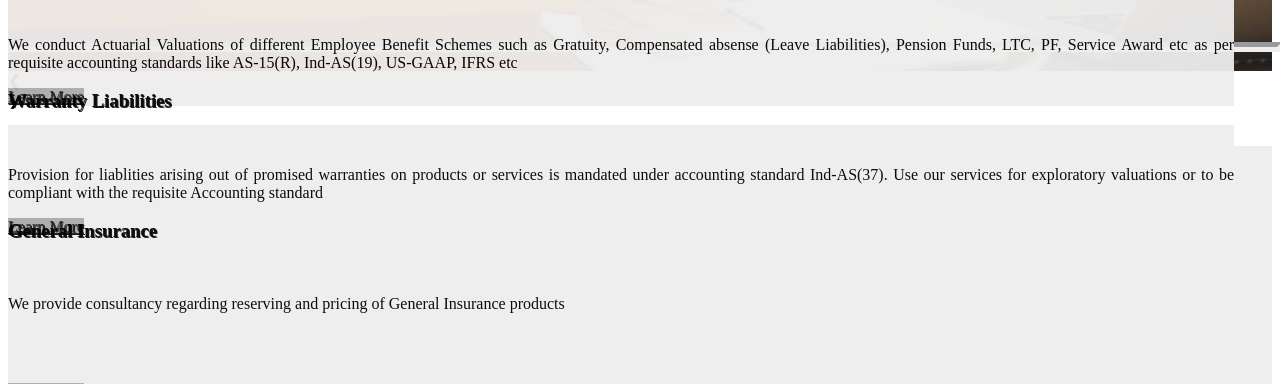
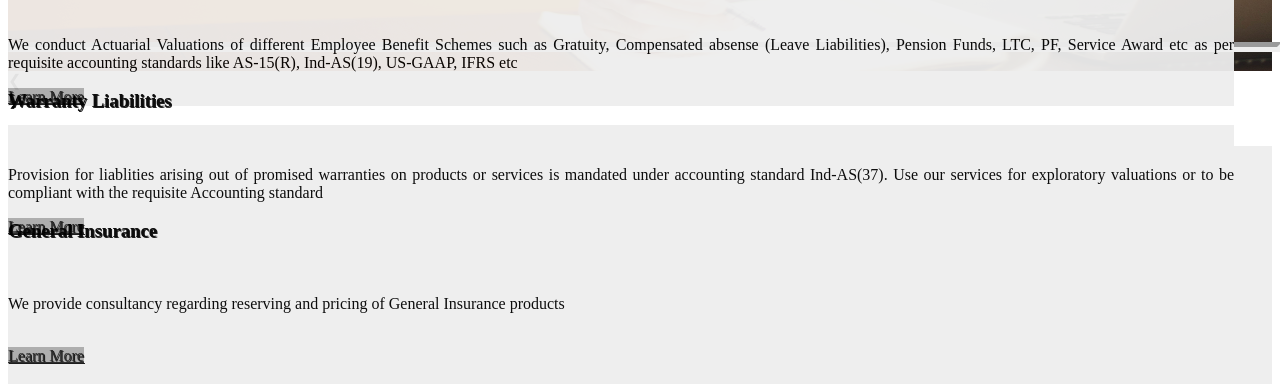
Before and after one commit to actuarialservices/actuarialservices.github.io, a plain HTML site: page index.html in a window 1280 px wide. Shown: the part 567-951 px from the top of the page. Drawn offline with Linux system fonts and the light colour scheme; a script that the page names is missing.

Commit message:
Update index.html

```diff
--- a/index.html
+++ b/index.html
@@ -281,7 +281,7 @@
 					<section class="special box"  style="background: #eeeeee;opacity: 0.95;">
 						<h3 style="position: relative;top: -35px;text-shadow: 1px 1px #111111;">General Insurance</h3>
 						<!--<i class="icon fa-taxi major"></i>-->
-						<p style="position: relative;color:#000000;" align="justify">We provide consultancy regarding reserving and pricing of General Insurance products <br><br><br><br> </p>
+						<p style="position: relative;color:#000000;" align="justify">We provide consultancy regarding reserving and pricing of General Insurance products <br><br> </p>
 						<p><a href="#elements" class="button big alt" style=" color:#222222;text-shadow: 1px 1px #111111;background:#aaaaaa;">Learn More</a></p>
 					</section>
 				</div>
```
